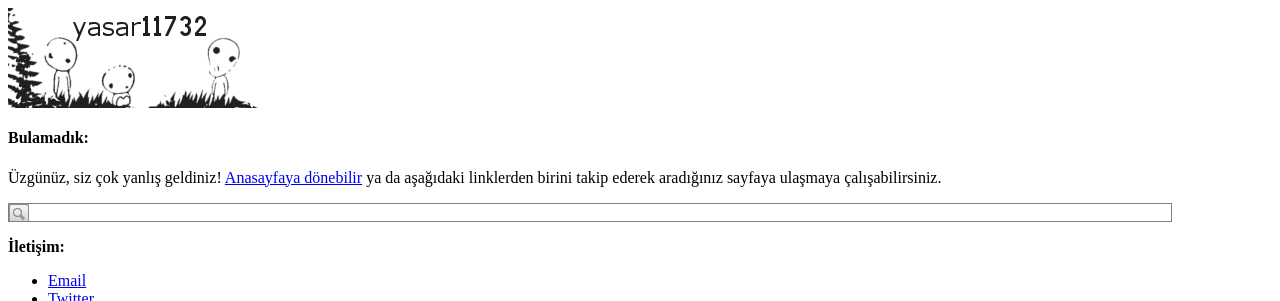
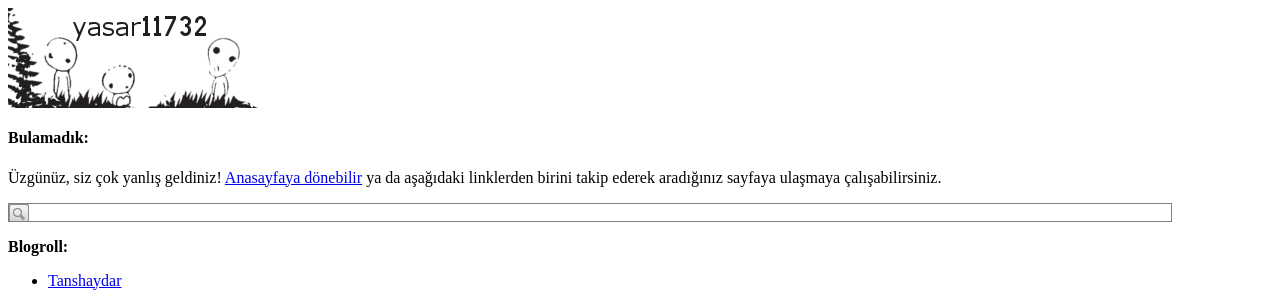
Before and after one commit to yasar11732/django-blog, a Django app: template templates/blog_404.html in a window 1280 px wide. Shown: the top 301 px of the page. Run offline with Django 3.2, Linux system fonts and the light colour scheme; the template is opened without the code that fills it, so the values that code supplies are empty; some libraries are stand-ins or nearby versions.

Commit message:
Added blog roll

```diff
--- a/templates/blog_base.html
+++ b/templates/blog_base.html
@@ -59,7 +59,12 @@
 	{% endblock %}
   </div>
   <div id="extra">
-    {% block extra %}
+      {% block extra %}
+      <p><strong>Blogroll:</strong></p>
+      <ul>
+          <li><a href="http://blog.tanshaydar.com" title="Tanshaydar'ın mekanı">
+             Tanshaydar </a></li>
+      </ul>
 	{% endblock %}
   </div>
   <div class="navigation">
```
